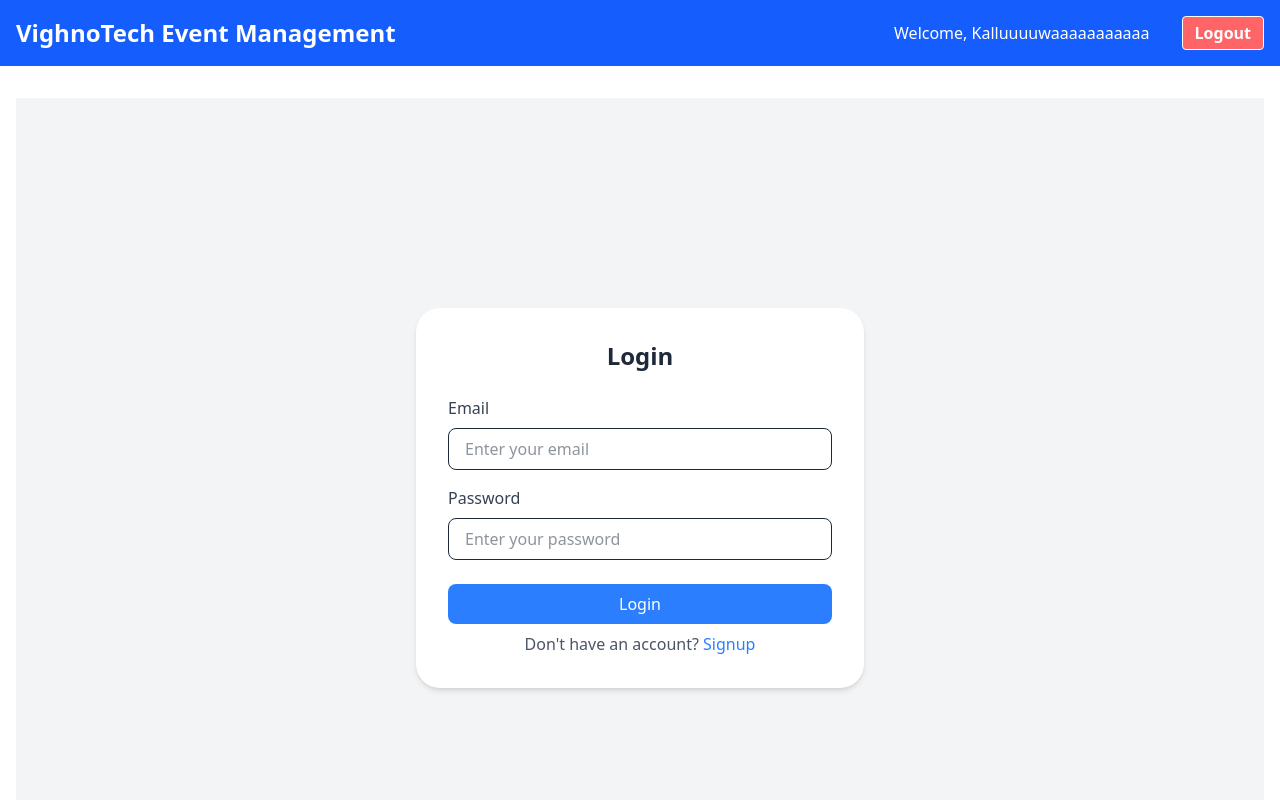
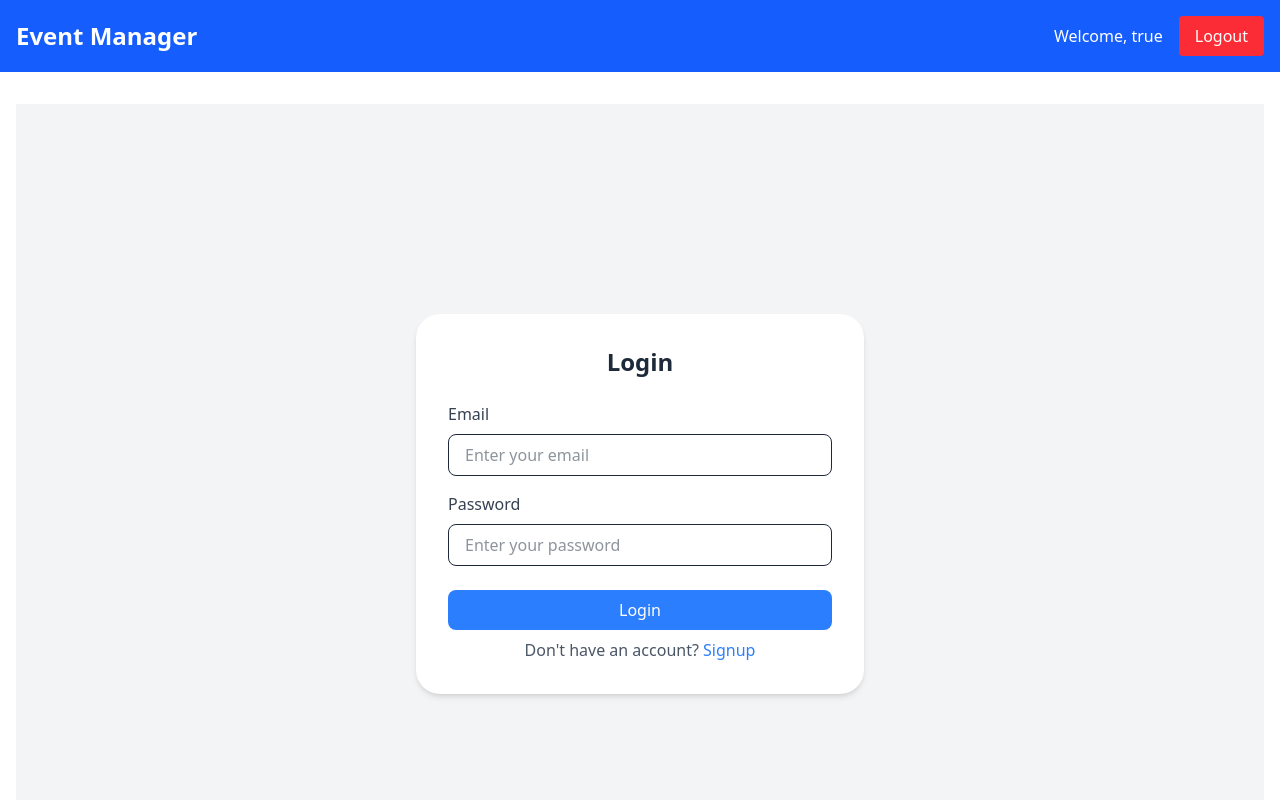
Before and after one commit to sarangtripathi/VighnoTech---EventManagement, a React (Vite) app in the folder client/: page /login in a window 1280 px wide. Shown: the top 800 px of the page. Built offline with nearby package versions, Linux system fonts and the light colour scheme; sample sign-in values are in the browser's storage.

Commit message:
fixed error and updated header

```diff
--- a/client/src/Pages/Dashboard/Dashboard.jsx
+++ b/client/src/Pages/Dashboard/Dashboard.jsx
@@ -58,7 +58,7 @@ const Dashboard = () => {
 
   return (
     <div>
-      <h1 className="text-3xl font-bold mb-6">Event Dashboard</h1>
+      <h1 className="text-3xl font-bold mb-6">Event Management Dashboard</h1>
       <div className="grid grid-cols-1 md:grid-cols-2 gap-8">
         <div>
           <h2 className="text-2xl font-bold mb-4">
--- a/client/src/components/Layout/Footer.jsx
+++ b/client/src/components/Layout/Footer.jsx
@@ -4,7 +4,7 @@ const Footer = () => {
   return (
     <footer className="bg-gray-800 text-white py-4">
       <div className="container mx-auto px-4 text-center">
-        <p>&copy; 2023 VighnoTech. All rights reserved.</p>
+        <p>&copy; 2025 VighnoTech. All rights reserved.</p>
       </div>
     </footer>
   );
--- a/client/src/components/Layout/Header.jsx
+++ b/client/src/components/Layout/Header.jsx
@@ -1,54 +1,42 @@
+import React,{useEffect} from 'react';
 import { Link } from 'react-router-dom';
-import React, { useEffect,useState } from 'react'
-import { useNavigate } from 'react-router-dom';
-import 'react-toastify/dist/ReactToastify.css';
-import  {ToastContainer,toast }from "react-toastify"
-// import { handleError, handleSuccess } from '../utils';
-// import { useAuth } from '../../contexts/AuthContext';
+
 
 const Header = () => {
-  const [loggedInUser,setLoggedInUser]=useState();
-  const [products,setProducts]=useState([]);
-  const navigate=useNavigate();
+  const username = localStorage.getItem('loggedInUser'); // Fetch the username from localStorage
+  const logoutUser = () => {
+    localStorage.removeItem('loggedInUser'); // Remove the username from localStorage
+    localStorage.removeItem('token'); // Remove the token from localStorage
+    window.location.reload(); // Refresh the page to reflect changes
+  };
 
-  useEffect(()=>{
-        setLoggedInUser(localStorage.getItem('loggedInUser'))
-  },[])
-
-
-  const handleLogout=(e)=>{
-    localStorage.removeItem('token');
-    localStorage.removeItem('loggedInUser');
-    toast.success('User LoggedOut')
-    setTimeout(()=>{
-         navigate('/login');
-    },1000)
-
-  }
-//   const { user, logoutUser } = useAuth();
 
   return (
     <header className="bg-blue-600 text-white">
       <div className="container mx-auto px-4 py-4 flex justify-between items-center">
-        <Link to="/" className="text-2xl font-bold">VighnoTech Event Management</Link>
+        <Link to="/" className="text-2xl font-bold">Event Manager</Link>
         <nav>
-          {/* {user ? ( */}
+          {username ? (
             <>
-              {/* <span className="mr-4">Welcome, {user.username}</span> */}
-              <span className="mr-4">Welcome, Kalluuuuwaaaaaaaaaaa</span>
-              {/* <button className="bg-red-500 hover:bg-red-600 px-4 py-2 rounded">
+              <span className="mr-4">Welcome, {username}</span>
+              <button
+                onClick={logoutUser}
+                className="bg-red-500 hover:bg-red-600 px-4 py-2 rounded"
+              >
                 Logout
-              </button> */}
+              </button>
             </>
-          {/* ) : ( */}
+          ) : (
             <>
               {/* <Link to="/login" className="mr-4 hover:underline">Login</Link> */}
-              <button  className="ml-4 border rounded px-3 py-1 bg-red-400 font-semibold" onClick={handleLogout}>Logout</button>
-              {/* <Link to="/register" className="bg-green-500 hover:bg-green-600 px-4 py-2 rounded">
+              <Link
+                to="/signup"
+                className="bg-green-500 hover:bg-green-600 px-4 py-2 rounded"
+              >
                 Register
-              </Link> */}
+              </Link>
             </>
-          {/* )} */}
+          )}
         </nav>
       </div>
     </header>
```
